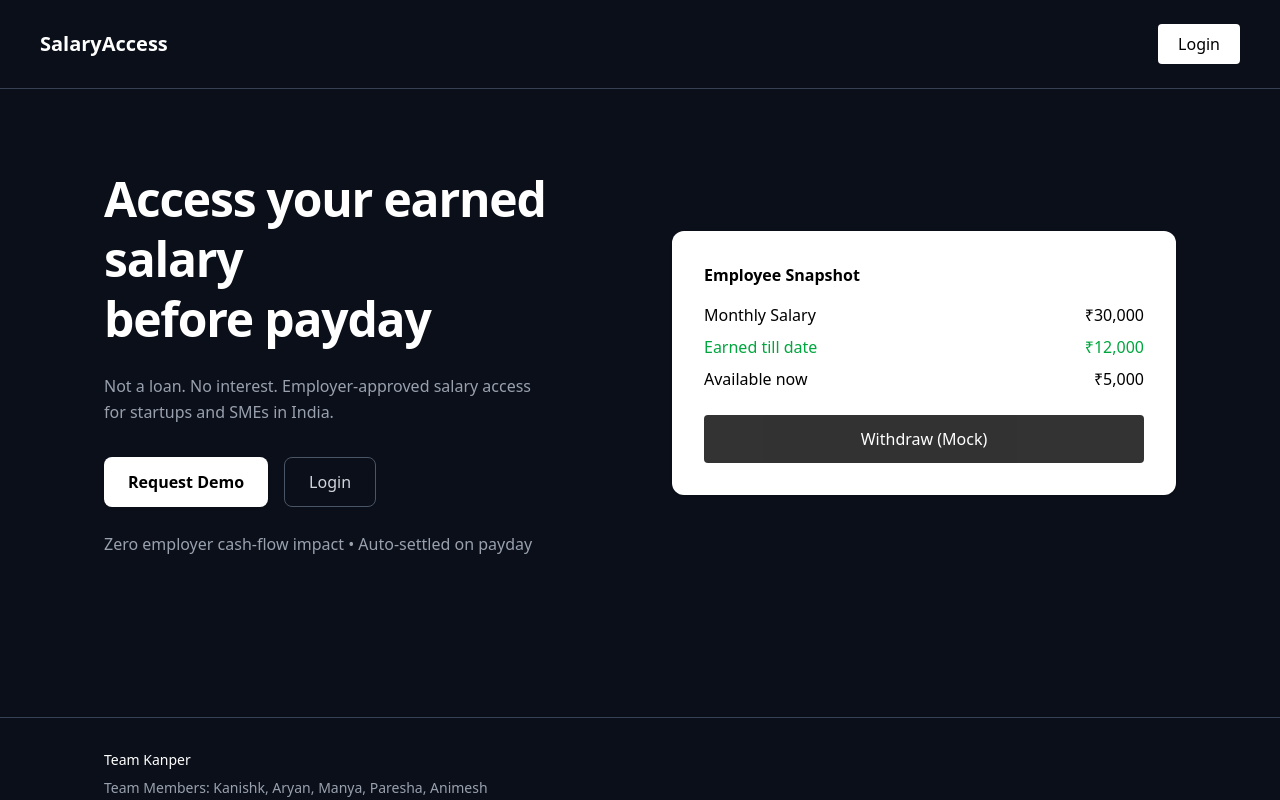
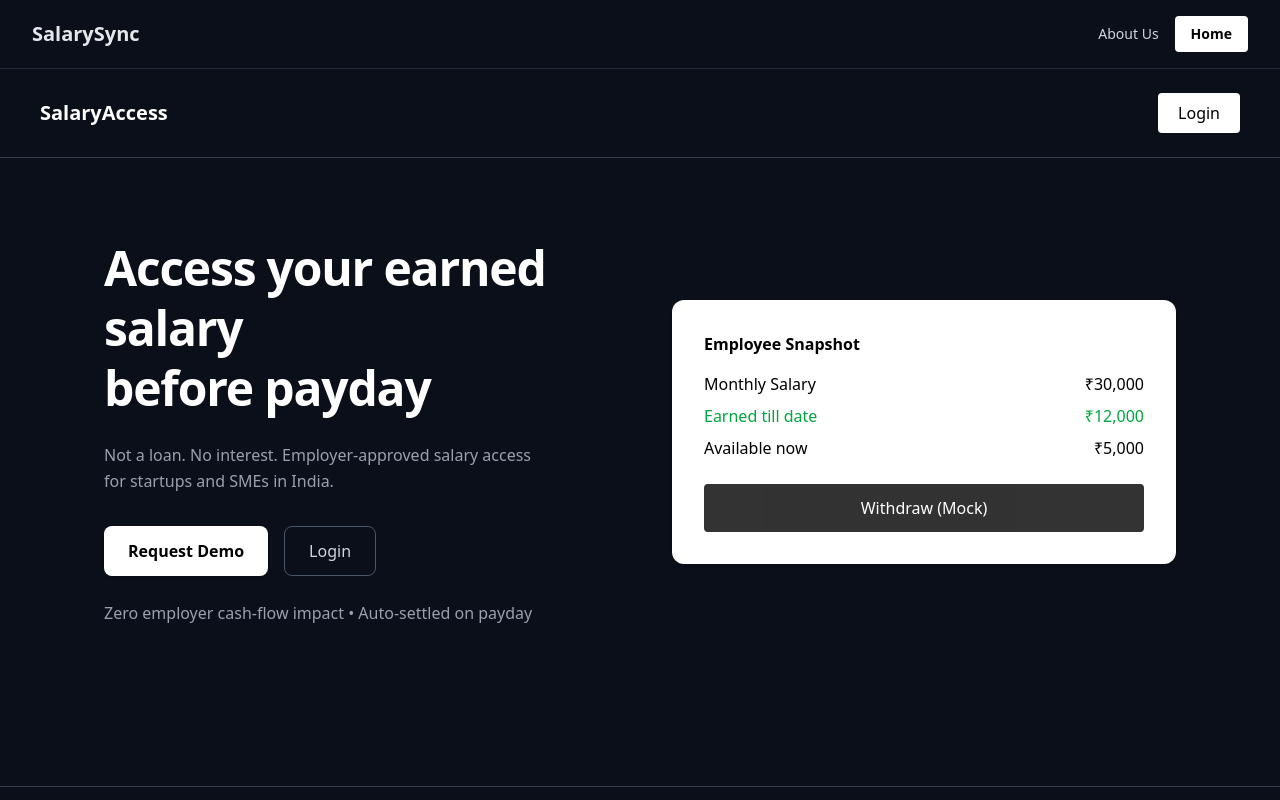
Before and after one commit to Coderrr-beep/Salary-access-MVP, a Next.js app: page / in a window 1280 px wide. Shown: the top 800 px of the page. Built offline with nearby package versions, Linux system fonts and the light colour scheme.

Commit message:
redeploying

```diff
--- a/app/layout.js
+++ b/app/layout.js
@@ -1,28 +1,42 @@
-import { Geist, Geist_Mono } from "next/font/google";
 import "./globals.css";
-
-const geistSans = Geist({
-  variable: "--font-geist-sans",
-  subsets: ["latin"],
-});
-
-const geistMono = Geist_Mono({
-  variable: "--font-geist-mono",
-  subsets: ["latin"],
-});
+import Link from "next/link";
 
 export const metadata = {
-  title: "Create Next App",
-  description: "Generated by create next app",
+  title: "SalarySync",
+  description: "Earned Wage Access for Viksit Bharat",
 };
 
 export default function RootLayout({ children }) {
   return (
-    <html lang="en" className="dark">
-      <body
-        className={`${geistSans.variable} ${geistMono.variable} antialiased`}
-      >
-        {children}
+    <html lang="en">
+      <body className="bg-black text-white">
+        {/* Top Navbar */}
+        <header className="w-full border-b border-gray-800 px-8 py-4 flex items-center justify-between">
+          {/* App Name */}
+          <Link href="/" className="text-xl font-bold">
+            SalarySync
+          </Link>
+
+          {/* Right Actions */}
+          <nav className="flex items-center gap-4">
+            <Link
+              href="/about"
+              className="text-sm text-gray-300 hover:text-white"
+            >
+              About Us
+            </Link>
+
+            <Link
+              href="/"
+              className="px-4 py-2 text-sm rounded bg-white text-black font-semibold hover:bg-gray-200"
+            >
+              Home
+            </Link>
+          </nav>
+        </header>
+
+        {/* Page Content */}
+        <main>{children}</main>
       </body>
     </html>
   );
```
Also changed, not shown: 1 other file (tests, documents, lock files or other folders).
